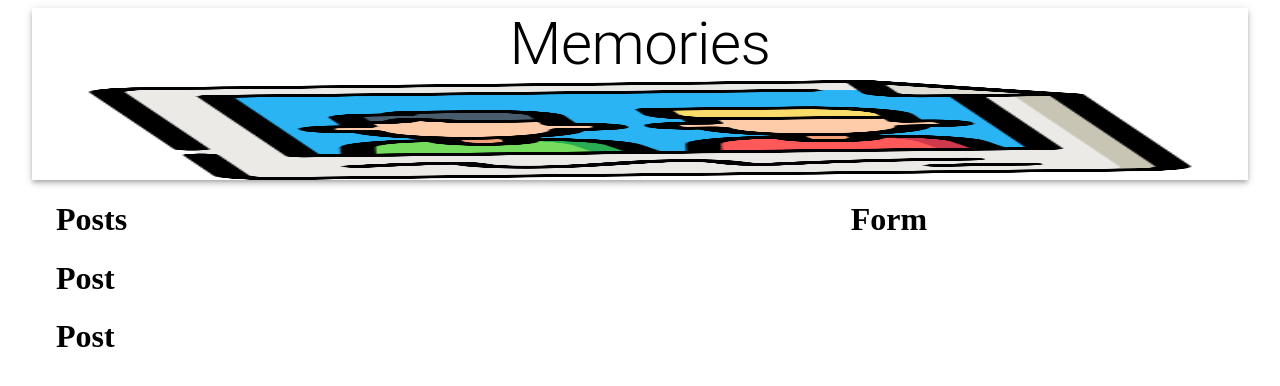
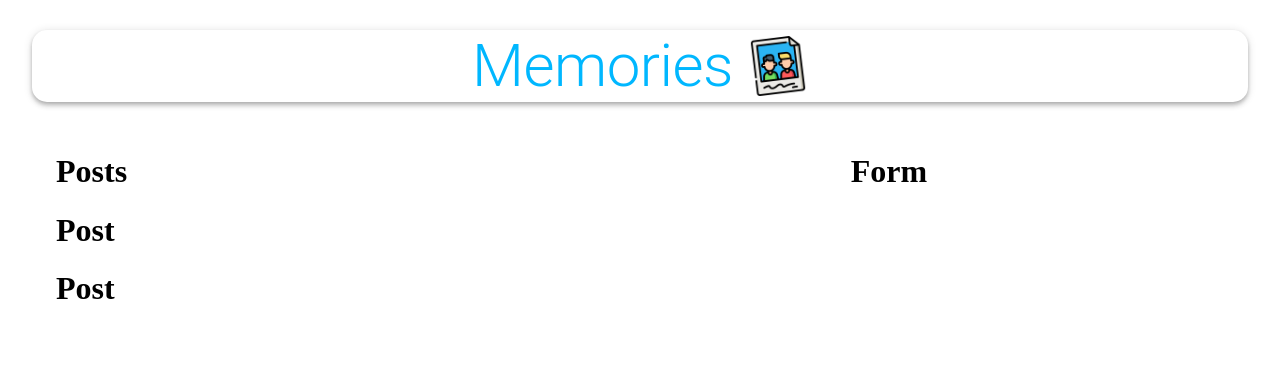
Before and after one commit to CIC4DA/Memories_project, a React (Create React App) app in the folder client/: page / in a window 1280 px wide. Shown: the top 386 px of the page. Built offline with nearby package versions, Linux system fonts and the light colour scheme.

Commit message:
stylling

```diff
--- a/client/src/App.js
+++ b/client/src/App.js
@@ -3,18 +3,20 @@ import {Container, AppBar, Typography, Grow, Grid } from '@material-ui/core';
 import memories from './images/memories.png';
 import Posts from "./components/Posts/Posts.js";
 import Form from "./components/Form/Form";
+import useStyles from './styles';
 
 
 const App = () => {
+    const classes = useStyles();
     return(
         <Container maxWidth="lg">
-            <AppBar position="static" color="inherit">
-                <Typography variant="h2" align="center">Memories</Typography>
-                <img src={memories} alt ="memories" height="100" />
+            <AppBar className={classes.appBar}position="static" color="inherit">
+                <Typography className = {classes.heading}variant="h2" align="center">Memories</Typography>
+                <img className = {classes.image} src={memories} alt ="memories" height="60" />
             </AppBar>
             <Grow in>
                 <Container>
-                    <Grid container justify="space-between" alignItems="stretch" spacing={3}>
+                    <Grid container justifyContent="space-between" alignItems="stretch" spacing={3}>
                         <Grid item xs ={12} sm = {7}>
                             <Posts/>
                         </Grid>
--- /dev/null
+++ b/client/src/api/index.js
@@ -0,0 +1,5 @@
+import axios from 'axios';
+
+const url = 'http://localhost:5000/posts';
+
+const fetchPosts = ()=> axios.get(url);
--- /dev/null
+++ b/client/src/styles.js
@@ -0,0 +1,18 @@
+import { makeStyles } from "@material-ui/core";
+
+export default makeStyles(()=>({
+    appBar: {
+        borderRadius: 15,
+        margin: '30px 0',
+        display: 'flex',
+        flexDirection: 'row',
+        justifyContent: 'center',
+        alignItems: 'center',
+      },
+      heading: {
+        color: 'rgba(0,183,255, 1)',
+      },
+      image: {
+        marginLeft: '15px',
+      },
+}));
```
Also changed, not shown: 1 other file (tests, documents, lock files or other folders).
